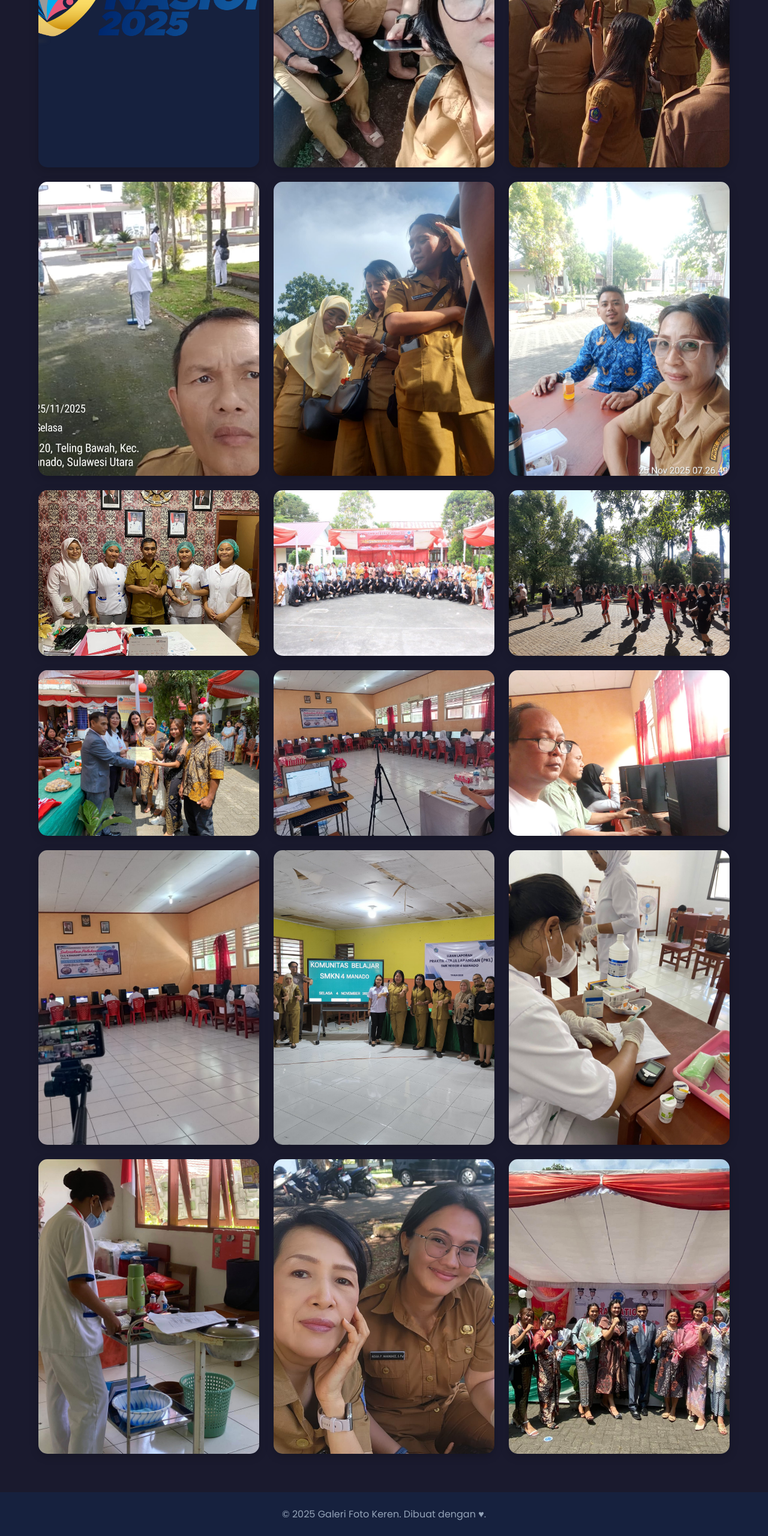
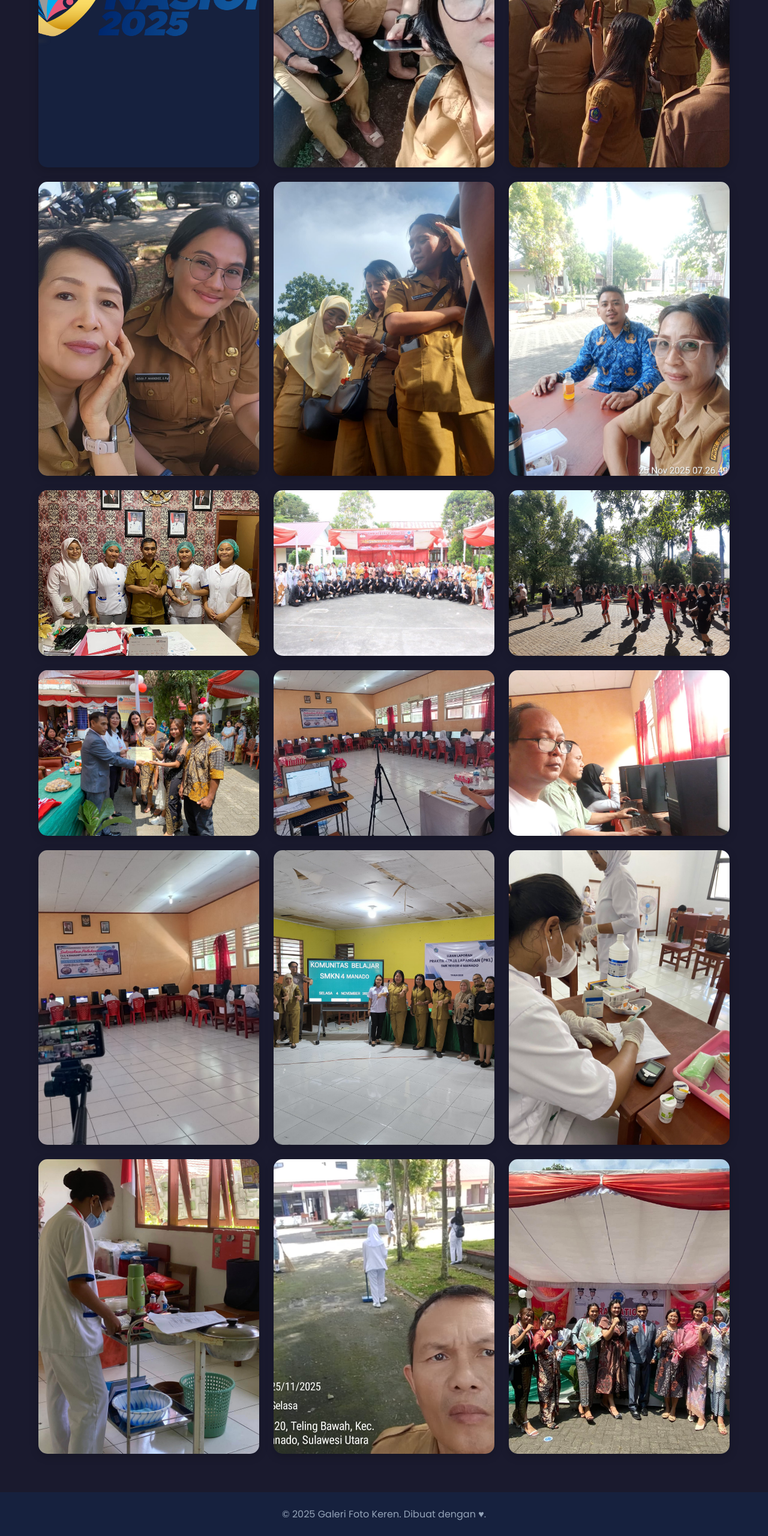
Before and after one commit to smknegeriempatmanado-spec/galerismkn4manado, a plain HTML site: page index.html in a window 1280 px wide. Shown: the part 648-3208 px from the top of the page at 60% size. Drawn offline with Linux system fonts and the light colour scheme.

Commit message:
Update index.html

```diff
--- a/index.html
+++ b/index.html
@@ -39,7 +39,7 @@
                 <figcaption>Upacara 25 nov 2025</figcaption>
             </figure>
  <figure class="gallery-item" data-category="alam">
-                <img src="image/a3.jpeg" alt="Lagi Serius">
+                <img src="image/a6.jpeg" alt="Lagi Serius">
                 <figcaption>Lagi Serius</figcaption>
             </figure>
             <figure class="gallery-item" data-category="alam">
@@ -96,8 +96,8 @@
                 <figcaption>Keseriusan Belajar Praktik</figcaption>
             </figure>
               <figure class="gallery-item" data-category="LogoHG">
-                <img src="image/a6.jpeg" alt="logo">
-                <figcaption>Logo Hari Guru 2025</figcaption>
+                <img src="image/a3.jpeg" alt="logo">
+                <figcaption>Lagi Serius</figcaption>
             </figure>
             <figure class="gallery-item" data-category="makanan">
                 <img src="image/5.jpg" alt="Foto Bersama">
```
